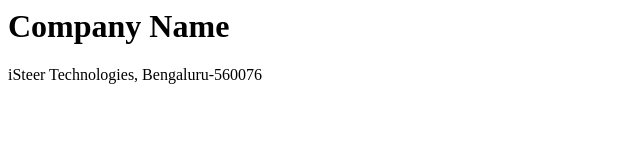
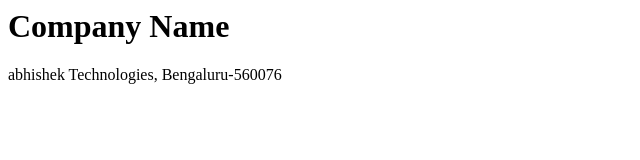
Before and after one commit to abhiiii1/LocalDemo, a plain HTML site: page index.html in a window 1280 px wide. Shown: the full height of the page, 0-640 px from the left. Drawn offline with Linux system fonts and the light colour scheme.

Commit message:
abhi tech

```diff
--- a/index.html
+++ b/index.html
@@ -1,2 +1,2 @@
 <h1>Company Name</h1>
-<p>iSteer Technologies, Bengaluru-560076</p>
+<p>abhishek Technologies, Bengaluru-560076</p>
```
